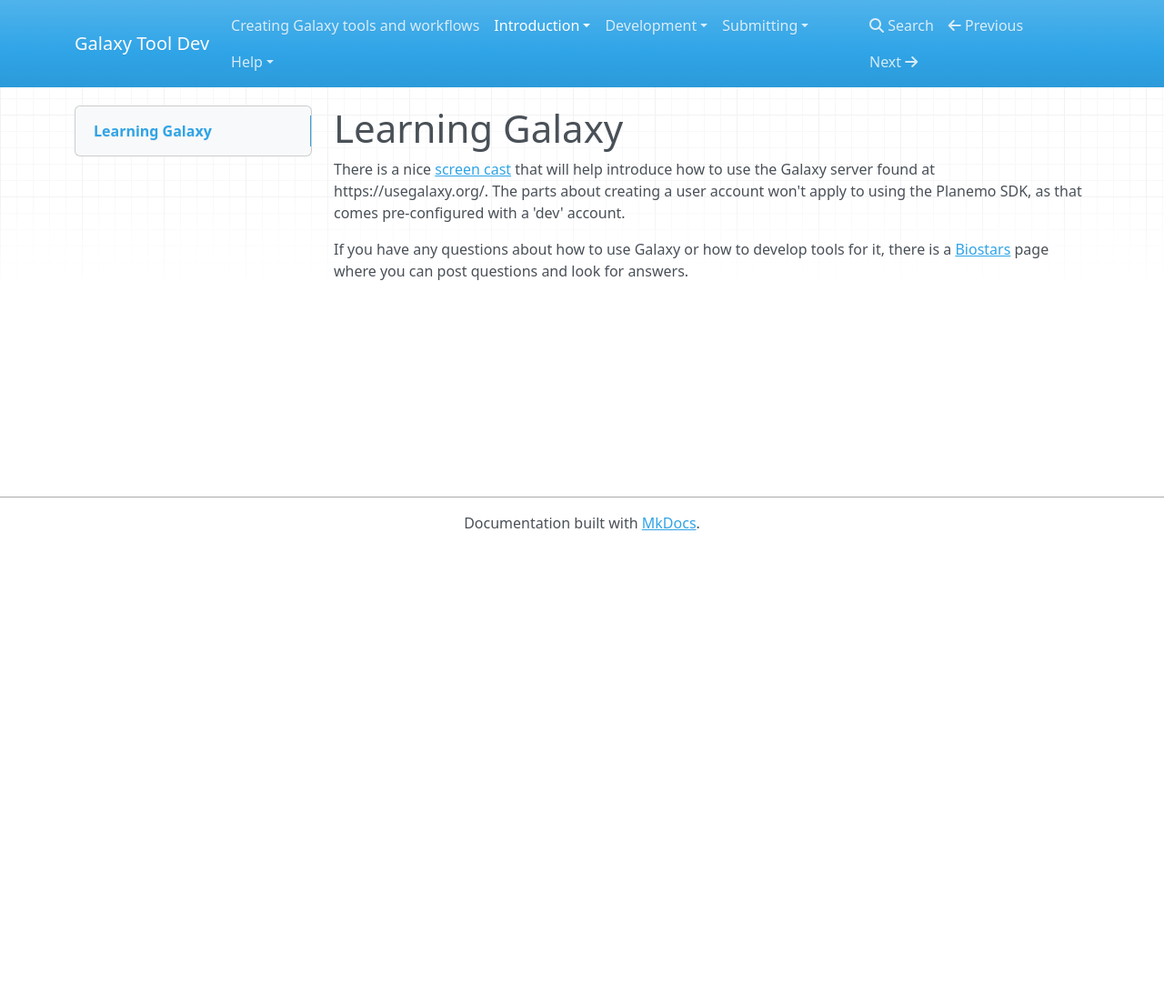
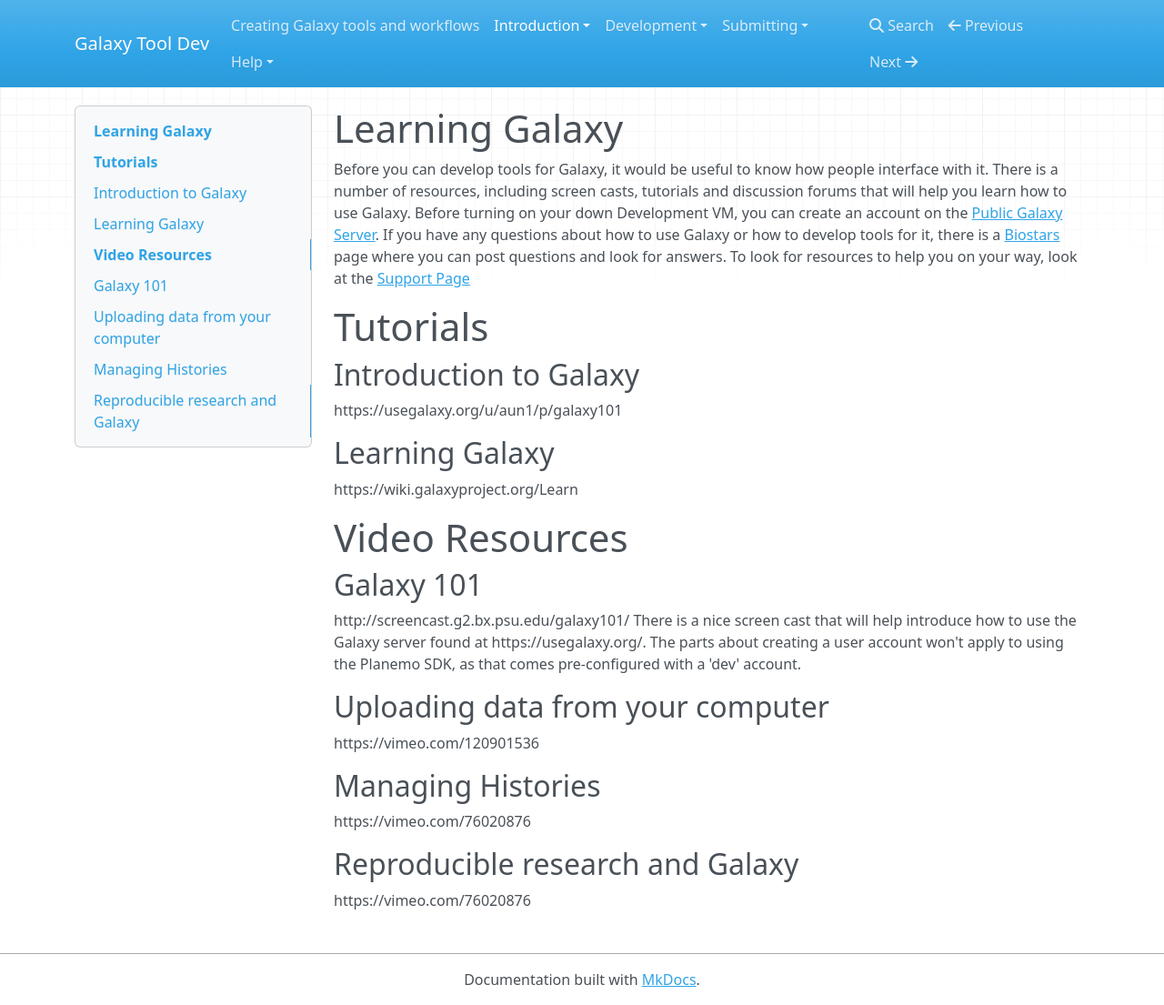
Before and after one commit to kellrott/galaxy-tooldev-docs, an MkDocs documentation site: the page built from docs/01_Galaxy.md, in a window 1280 px wide and 1105 px high. Shown: the whole window at 91% size. Built offline with MkDocs 1.6.1, drawn with Linux system fonts in a browser that asks for light colours; nearby versions of some CDN libraries; old or Windows-style settings are respelled for this version of MkDocs.

Commit message:
Adding more links to learning material

```diff
--- a/docs/01_Galaxy.md
+++ b/docs/01_Galaxy.md
@@ -2,8 +2,35 @@
 Learning Galaxy
 ===============
 
+Before you can develop tools for Galaxy, it would be useful to know how people interface with it. There is a number of resources, including screen casts, tutorials and discussion forums that will help you learn how to use Galaxy. Before turning on your down Development VM, you can create an account on the [Public Galaxy Server](https://usegalaxy.org/). If you have any questions about how to use Galaxy or how to develop tools for it, there is a [Biostars](https://biostar.usegalaxy.org/) page where you can post questions and look for answers. To look for resources to help you on your way, look at the [Support Page](https://wiki.galaxyproject.org/Support)
 
-There is a nice [screen cast](http://screencast.g2.bx.psu.edu/galaxy101/) that will help introduce how to use the Galaxy server found at https://usegalaxy.org/. The parts about creating a user account won't apply to using the Planemo SDK, as that comes pre-configured with a 'dev' account.
+Tutorials
+=========
 
+Introduction to Galaxy
+----------------------
+https://usegalaxy.org/u/aun1/p/galaxy101
 
-If you have any questions about how to use Galaxy or how to develop tools for it, there is a [Biostars](https://biostar.usegalaxy.org/) page where you can post questions and look for answers.
+Learning Galaxy
+---------------
+https://wiki.galaxyproject.org/Learn
+
+Video Resources
+===============
+
+Galaxy 101
+----------
+http://screencast.g2.bx.psu.edu/galaxy101/
+There is a nice screen cast that will help introduce how to use the Galaxy server found at https://usegalaxy.org/. The parts about creating a user account won't apply to using the Planemo SDK, as that comes pre-configured with a 'dev' account.
+
+Uploading data from your computer
+---------------------------------
+https://vimeo.com/120901536
+
+Managing Histories
+------------------
+https://vimeo.com/76020876
+
+Reproducible research and Galaxy
+--------------------------------
+https://vimeo.com/76020876
```
Also changed, not shown: alt_docs/gce_manage.md (added, +23 -0 lines), docs/01_GCE.md (+0 -18 lines).
